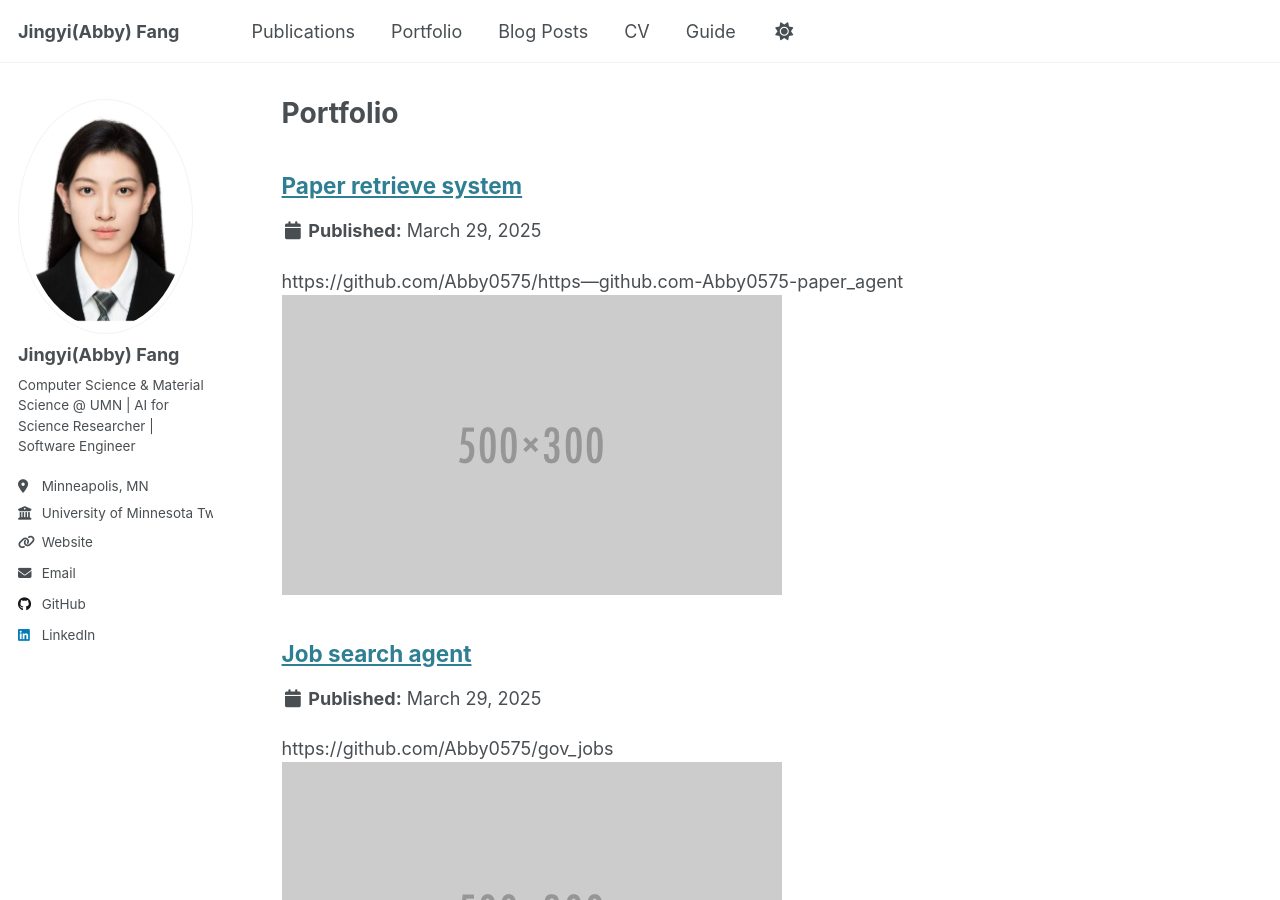
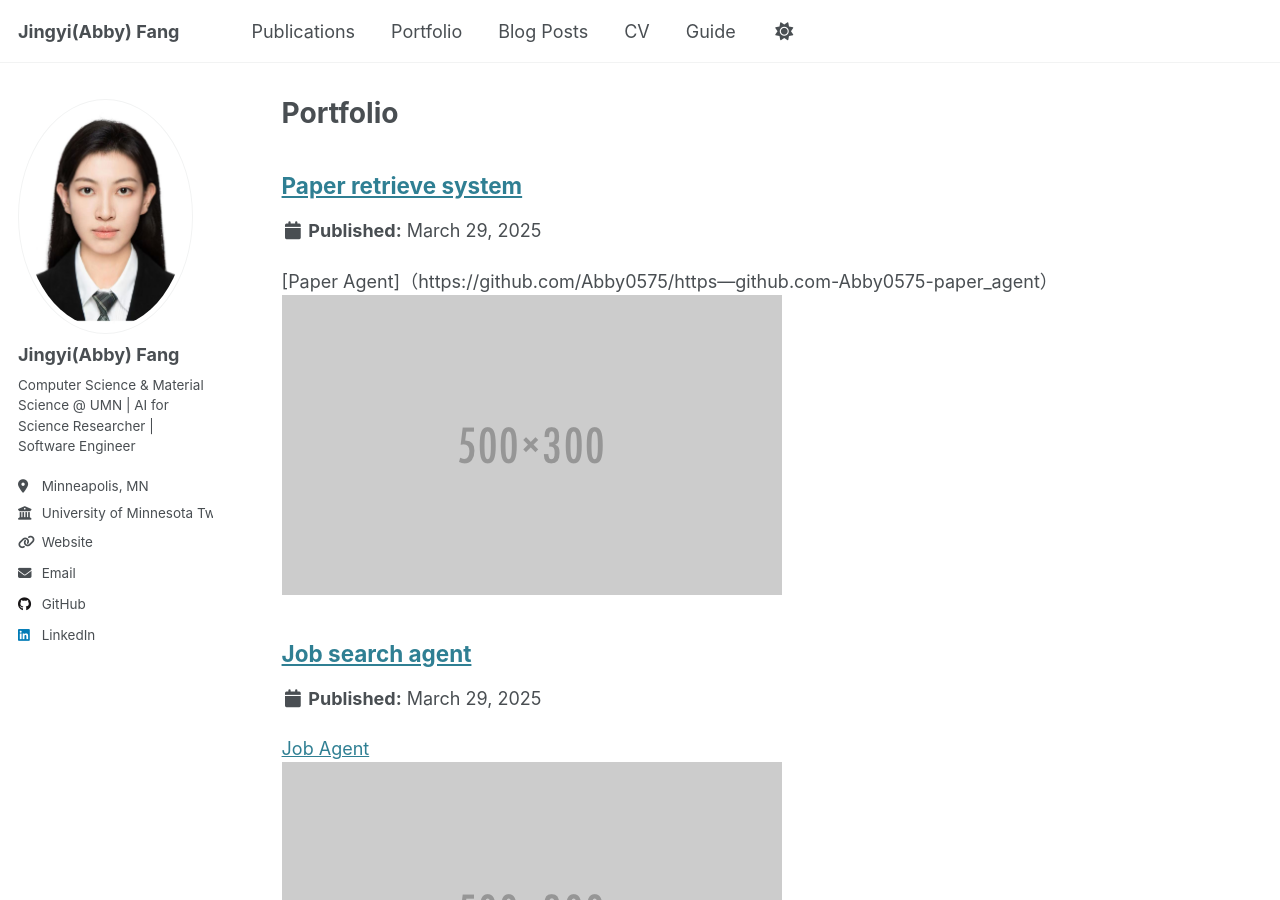
Before and after one commit to Abby0575/Abby057.github.io, a Jekyll site: the page built from _pages/portfolio.html, in a window 1280 px wide and 900 px high. Built offline with Jekyll 4.4.1, drawn with Linux system fonts in a browser that asks for light colours; comment, search, counter and statistics services are not loaded.

Commit message:
Update 30

```diff
--- a/_portfolio/portfolio-1.md
+++ b/_portfolio/portfolio-1.md
@@ -1,6 +1,6 @@
 ---
 title: "Paper retrieve system"
-excerpt: "https://github.com/Abby0575/https---github.com-Abby0575-paper_agent<br/><img src='/images/500x300.png'>"
+excerpt: "[Paper Agent]（https://github.com/Abby0575/https---github.com-Abby0575-paper_agent）<br/><img src='/images/500x300.png'>"
 collection: portfolio
 ---
 
--- a/_portfolio/portfolio-2.html
+++ b/_portfolio/portfolio-2.html
@@ -1,6 +1,6 @@
 ---
 title: "Job search agent"
-excerpt: "https://github.com/Abby0575/gov_jobs <br/><img src='/images/500x300.png'>"
+excerpt: "[Job Agent](https://github.com/Abby0575/gov_jobs) <br/><img src='/images/500x300.png'>"
 collection: portfolio
 ---
 
```
